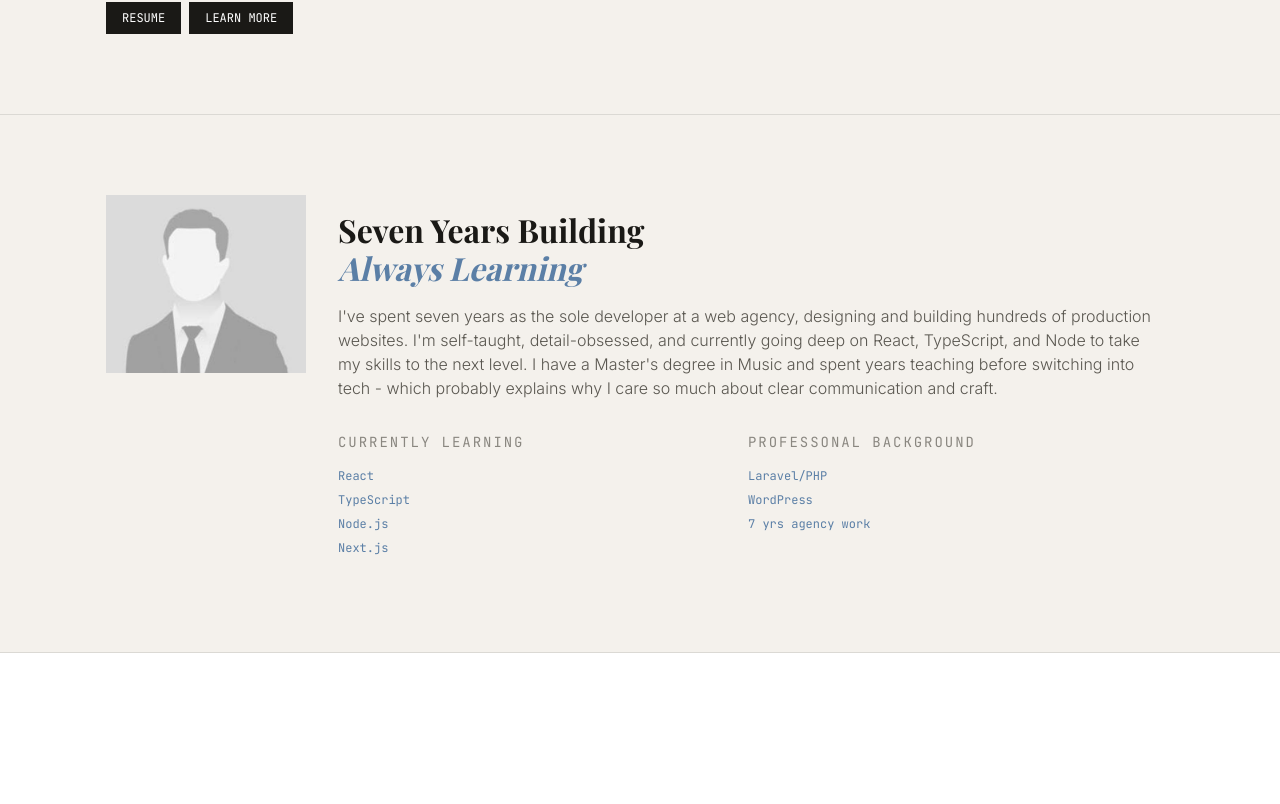
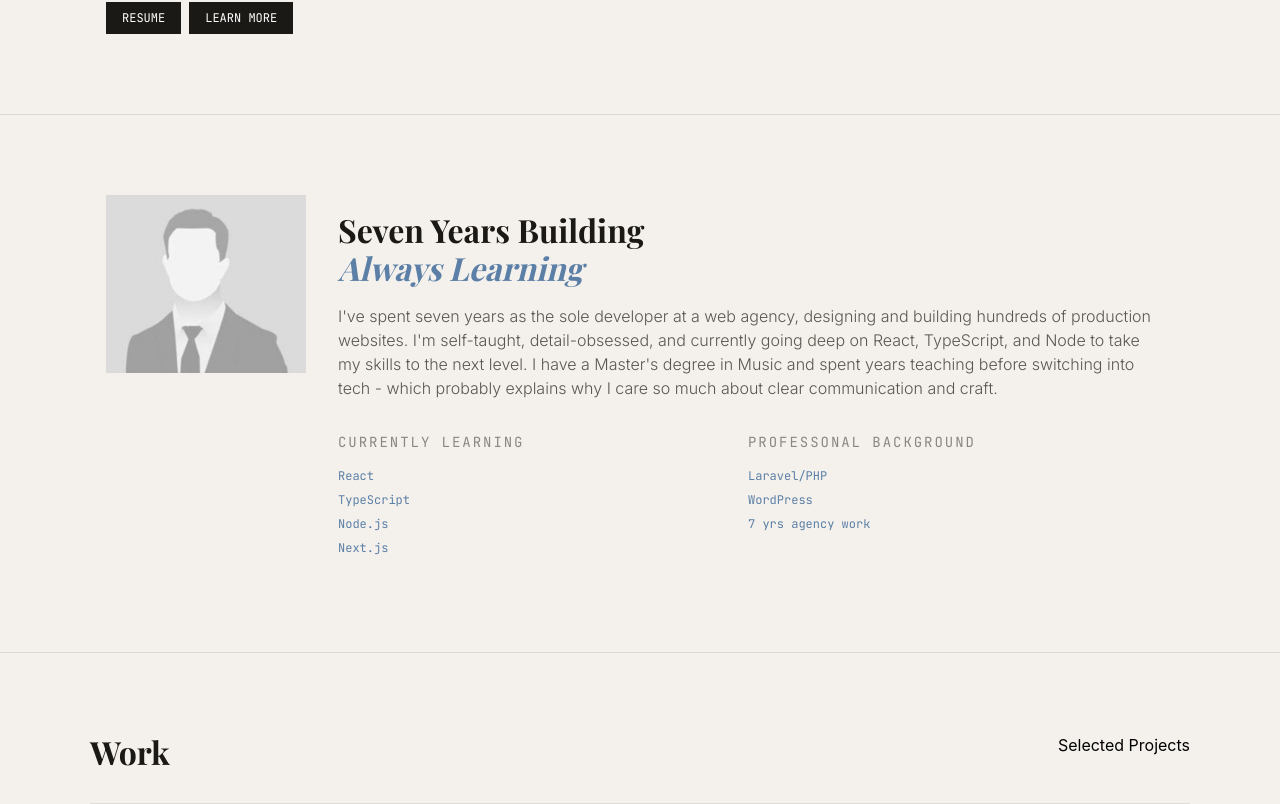
Before and after one commit to SamCostanzo/portfolio, a React (Vite) app: page / in a window 1280 px wide. Shown: the part 522-1326 px from the top of the page. Before the commit the page ends 1175 px from the top, so only its background shows below. Built offline with nearby package versions, Linux system fonts and the light colour scheme; a web font is replaced by a local one.

Commit message:
work section

```diff
--- a/src/App.jsx
+++ b/src/App.jsx
@@ -1,6 +1,7 @@
 import Navbar from "./components/Navbar";
 import Hero from "./components/Hero";
 import About from "./components/About";
+import Work from "./components/Work";
 
 function App() {
   return (
@@ -8,6 +9,7 @@ function App() {
       <Navbar />
       <Hero />
       <About />
+      <Work />
     </div>
   );
 }
--- a/src/components/Button.jsx
+++ b/src/components/Button.jsx
@@ -1,9 +1,7 @@
-
-
-export default function Button({label, href}){
+export default function Button({label, href, target}){
     return(
-        <button className="bg-text text-white py-2 px-4 font-mono uppercase text-xs cursor-pointer">
-            <a href={href}>{label}</a>
+        <button className="bg-text text-white py-2 px-4 font-mono uppercase text-xs cursor-pointer hover:bg-transparent hover:outline hover:outline-text hover:text-text duration-300">
+            <a href={href} target={target}>{label}</a>
         </button>
     )
 }
--- a/src/components/Hero.jsx
+++ b/src/components/Hero.jsx
@@ -27,7 +27,7 @@ export default function Hero() {
               <TechnologyBadge title="WordPress" />
             </div>
             <div className="flex gap-2">
-              <Button label="Resume" href="https://google.com"/>
+              <Button label="Resume" href="https://google.com" target="_blank"/>
               <Button label="Learn More" href="https://youtube.com"/>
             </div>
           </div>
--- /dev/null
+++ b/src/components/Work.jsx
@@ -0,0 +1,10 @@
+export default function Work(){
+    return(
+        <div className="work bg-background px-4 py-20">
+            <div className="flex max-w-container mx-auto justify-between border-b-1 border-border pb-4">
+                <h2 className="mb-4 font-playfair text-[min(12vw,2rem)] font-bold text-text leading-[1.2]">Work</h2>
+                <p>Selected Projects</p>
+            </div>
+        </div>
+    )
+}
```
